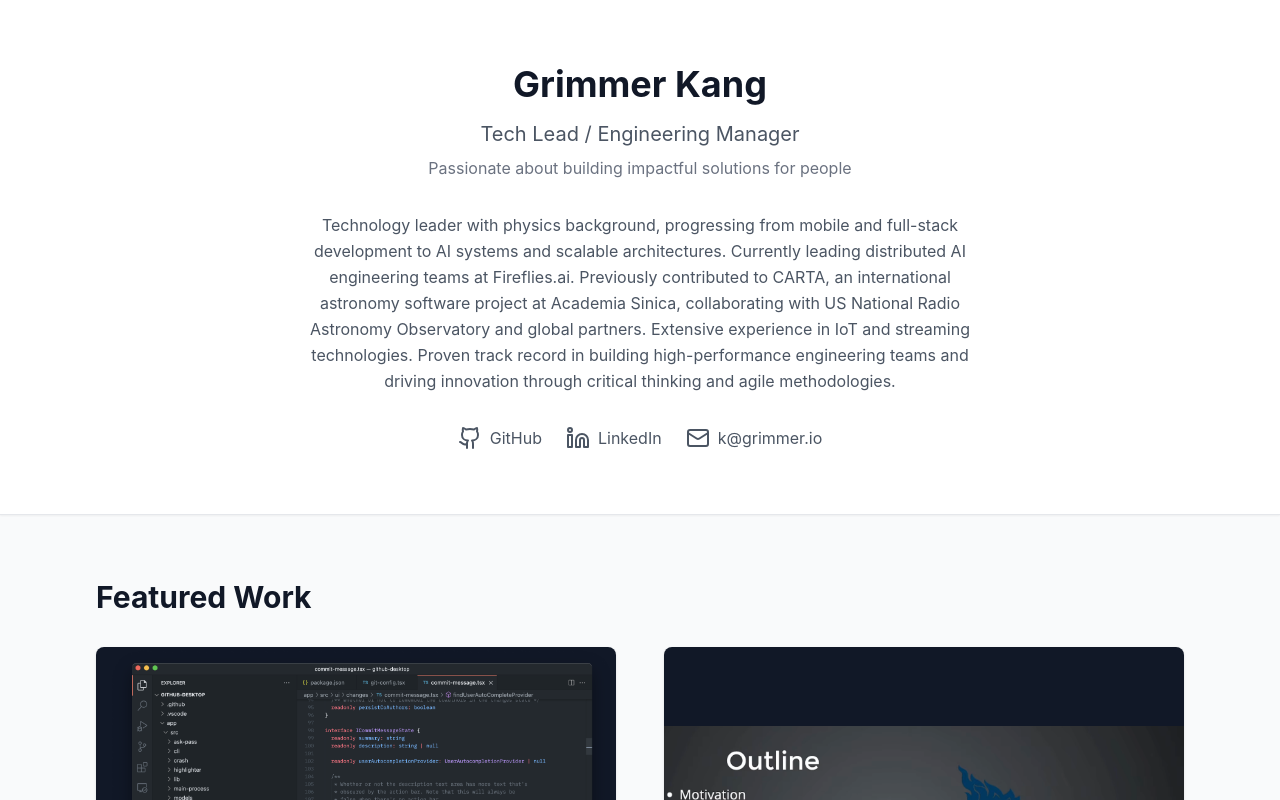
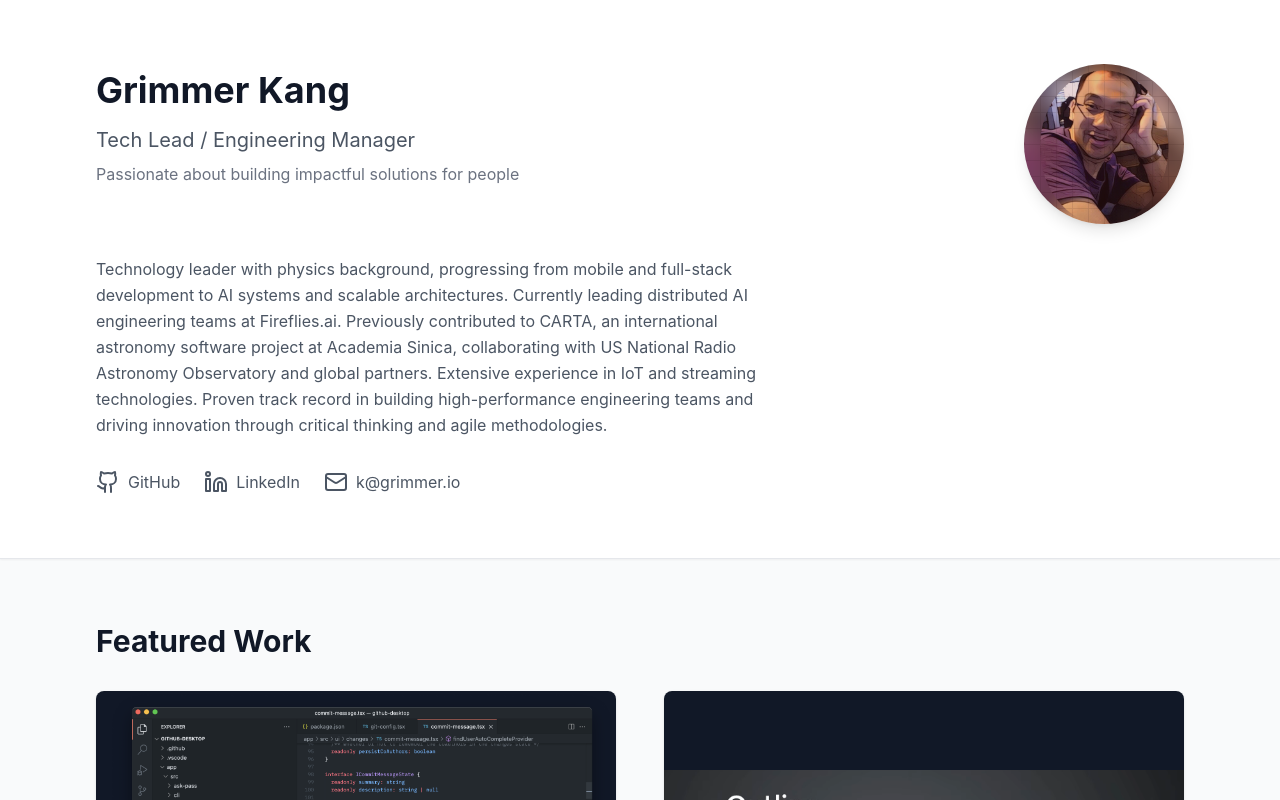
Before and after one commit to grimmer0125/grimmer0125.github.io, a React (Vite) app: page / in a window 1280 px wide. Shown: the top 800 px of the page. Built offline with nearby package versions, Linux system fonts and the light colour scheme.

Commit message:
style: add profile image

```diff
--- a/src/App.tsx
+++ b/src/App.tsx
@@ -6,11 +6,19 @@ function App() {
       {/* Hero Section */}
       <div className="bg-white shadow-sm border-b">
         <div className="max-w-6xl mx-auto py-16 px-4 sm:px-6 lg:px-8">
-          <div className="text-center">
+          <div className="flex flex-col md:flex-row items-center justify-between mb-8">
+            <div className="flex-1 text-center md:text-left mb-6 md:mb-0">
               <h1 className="text-4xl font-bold text-gray-900 mb-4">Grimmer Kang</h1>
               <p className="text-xl text-gray-600 mb-2">Tech Lead / Engineering Manager</p>
               <p className="text-base text-gray-500 mb-8">Passionate about building impactful solutions for people</p>
-            <p className="text-gray-600 max-w-2xl mx-auto leading-relaxed">
+            </div>
+            <div className="flex-shrink-0 md:ml-8">
+              <img src="assets/profile.png" alt="Grimmer Kang"
+                className="w-32 h-32 md:w-40 md:h-40 rounded-full shadow-lg object-cover"
+              />
+            </div>
+          </div>
+          <p className="text-gray-600 max-w-2xl mx-auto md:mx-0 leading-relaxed">
             Technology leader with physics background, progressing from mobile and full-stack development to
             AI systems and scalable architectures. Currently leading distributed AI engineering teams at
             Fireflies.ai. Previously contributed to CARTA, an international astronomy software project at Academia Sinica,
@@ -18,10 +26,10 @@ function App() {
             building high-performance engineering teams and driving innovation through critical thinking and
             agile methodologies.
           </p>
-          </div>
+
 
           {/* Social Links */}
-          <div className="mt-8 flex justify-center space-x-6">
+          <div className="mt-8 flex justify-center md:justify-start space-x-6">
             <a href="https://github.com/grimmer0125"
               className="text-gray-600 hover:text-gray-900 flex items-center">
               <Github className="h-6 w-6" />
```
Also changed, not shown: public/assets/profile.png (added). Lines whose indentation alone changed are shown as unchanged.
